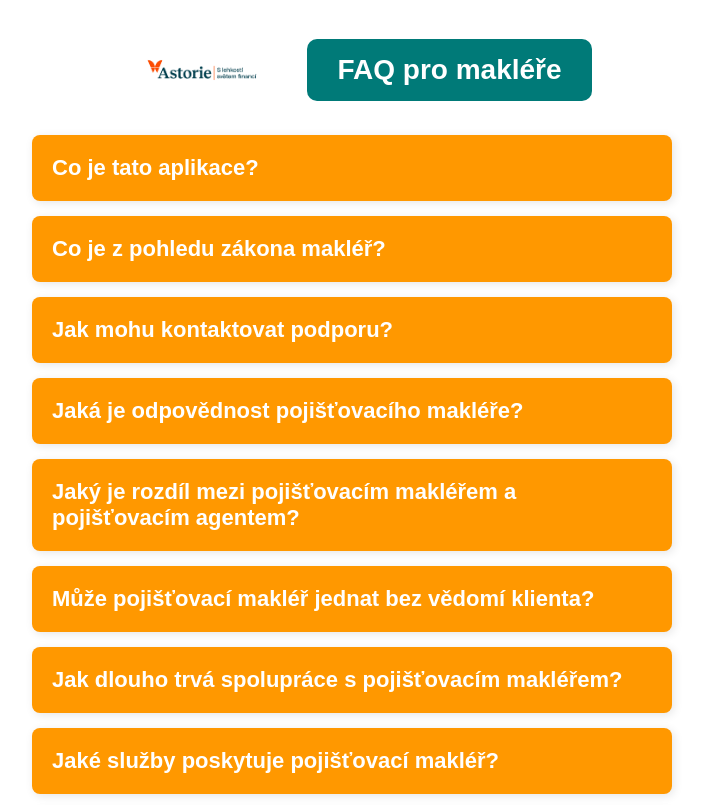
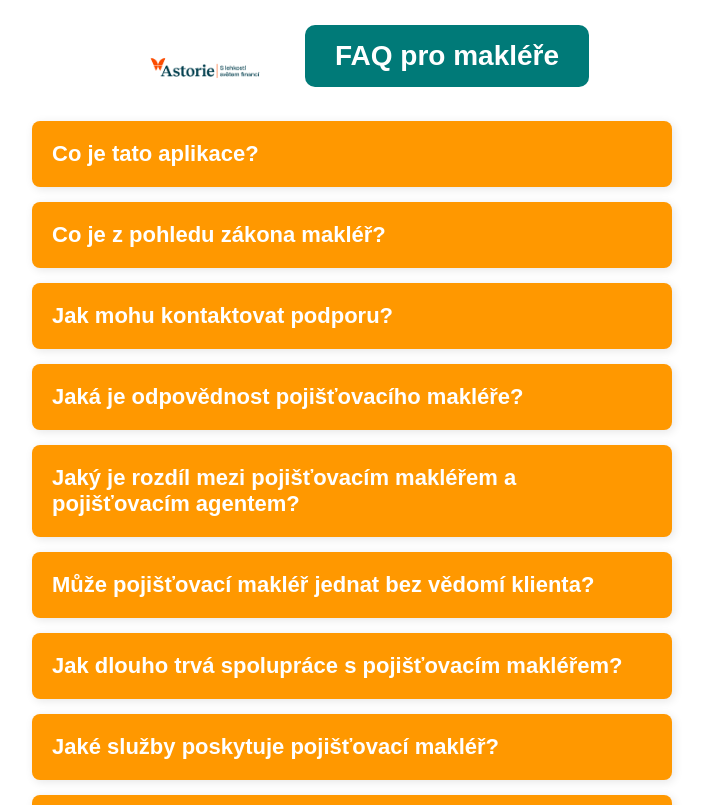
Before and after one commit to nekudova/faq-makler, a plain HTML site: page index.html in a window 1280 px wide. Shown: the top 805 px of the page, without its empty margins (288-993 px from the left). Drawn offline with Linux system fonts and the light colour scheme.

Commit message:
Update style.css

```diff
--- a/style.css
+++ b/style.css
@@ -1,7 +1,7 @@
 /* Globální nastavení stránky */
 body {
     font-family: Arial, sans-serif;
-    background-color: #ffffff; /* Bílé pozadí */
+    background-color: #ffffff;
     text-align: center;
     margin: 0;
     padding: 0;
@@ -13,19 +13,19 @@ body {
     align-items: center;
     justify-content: center;
     flex-wrap: wrap;
-    gap: 15px; /* Menší mezera mezi logem a nadpisem */
+    gap: 10px; /* Menší mezera mezi logem a nadpisem */
     margin-top: 20px;
 }
 
 /* Logo */
 .logo {
-    width: 180px; /* Přizpůsobení velikosti */
+    width: 180px; /* Správná velikost loga */
     height: auto;
     display: block;
-    margin: 0;
+    margin-bottom: -10px; /* Posunutí dolů, aby bylo zarovnané s tlačítkem */
 }
 
-/* Nadpis */
+/* Nadpis - FAQ tlačítko */
 .faq-header {
     background-color: #007A78; /* Petrolejová barva */
     color: white;
@@ -35,6 +35,7 @@ body {
     border-radius: 10px;
     display: inline-block;
     max-width: 600px;
+    margin-top: 5px; /* Posunutí tlačítka nahoru pro zarovnání */
 }
 
 /* Otázky - oranžové boxy */
```
